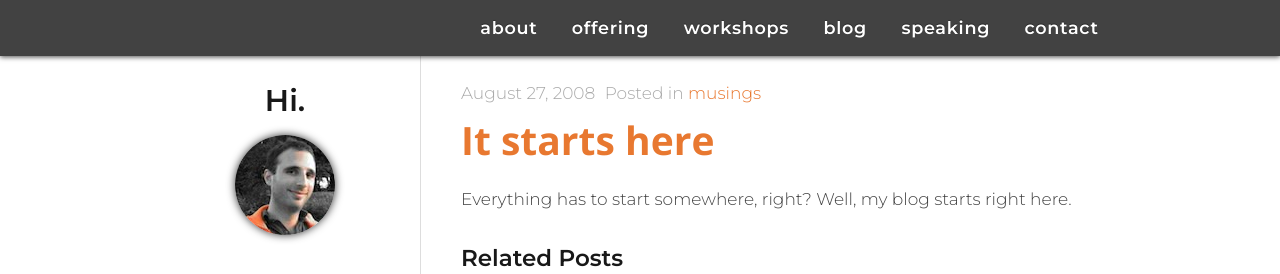
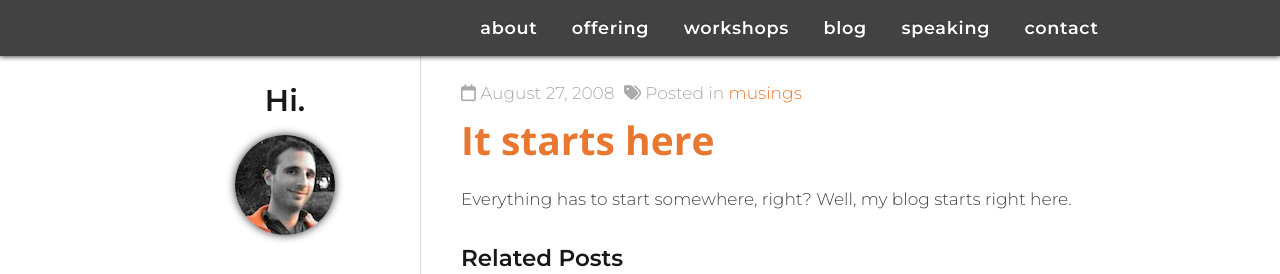
Before and after one commit to megakemp/megakemp.github.io, a Jekyll site: the page built from _posts/2008-08-27-hello-world.md, in a window 1280 px wide. Shown: the top 274 px of the page. Built offline with Jekyll 4.4.1, drawn with Linux system fonts in a browser that asks for light colours; nearby versions of some CDN libraries; comment, search, counter and statistics services are not loaded.

Commit message:
Adds icons to a post's date and tags.

```diff
--- a/_layouts/post.html
+++ b/_layouts/post.html
@@ -3,8 +3,12 @@ layout: default
 ---
 
 <p class="meta">
-  <span id="meta-date">{{ page.date | date: "%B %d, %Y" }}</span>
+  <span id="meta-date">
+    <i class="fa fa-calendar-o"></i>
+    {{ page.date | date: "%B %d, %Y" }}
+  </span>
   <span id="meta-categories">
+    <i class="fa fa-tags"></i>
     Posted in
     {% for category in page.categories %}
       <a href="/tag/{{ category | replace:'.','dot' }}">{{ category }}</a>
```
